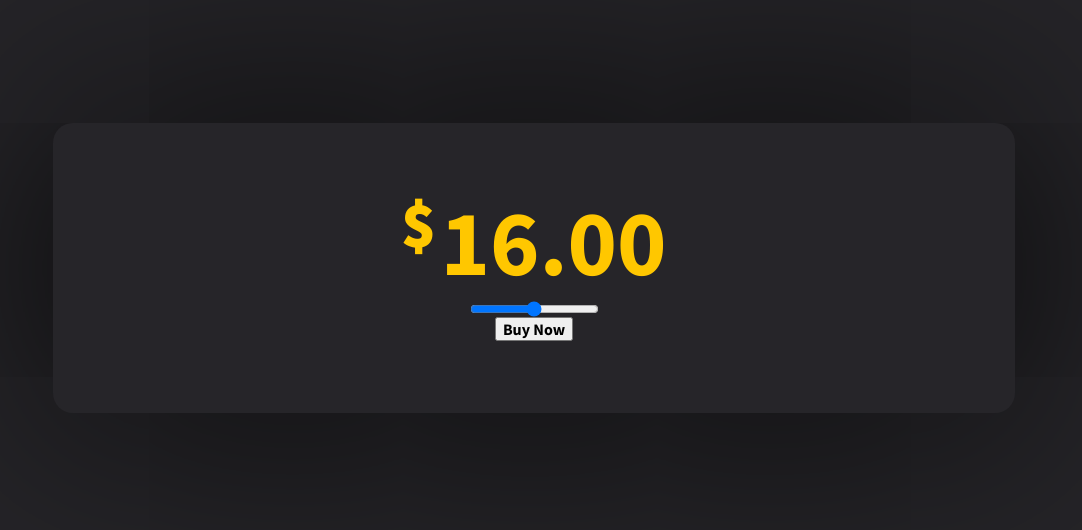
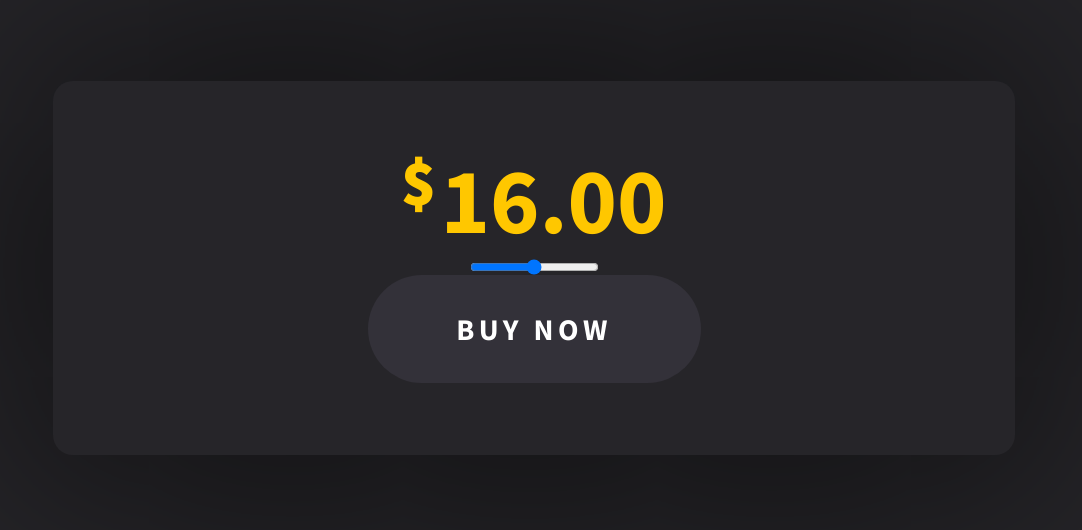
Before and after one commit to peter-hinch/advent-of-css-2022-day-06-range-slider, a website: page index.html in a window 1280 px wide. Shown: the part 132-662 px from the top of the page, without its empty margins (106-1188 px from the left). Drawn offline with nearby package versions, Linux system fonts and the light colour scheme.

Commit message:
Add button styling.

```diff
--- a/styles.css
+++ b/styles.css
@@ -42,4 +42,15 @@ section.item .item__price .price__value {
 }
 
 section.item button.item__buy-now {
+  padding: 35px 53px;
+  min-width: 333px;
+  color: white;
+  text-align: center;
+  font-size: 30px;
+  line-height: 38px;
+  letter-spacing: 0.15em;
+  text-transform: uppercase;
+  background: #333139;
+  border: none;
+  border-radius: 100px;
 }
```
